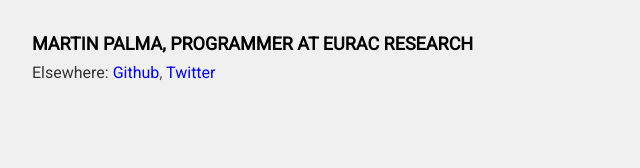
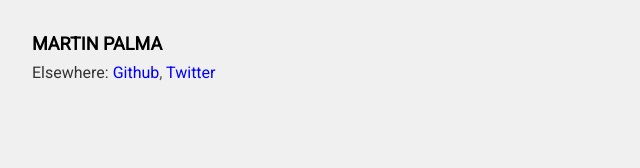
Before and after one commit to palmamartin/martin.palma.bz, a plain HTML site: page index.html in a window 1280 px wide. Shown: the whole page, without its empty margins (0-640 px from the left). Drawn offline with Linux system fonts and the light colour scheme.

Commit message:
remove headline

```diff
--- a/index.html
+++ b/index.html
@@ -13,7 +13,7 @@
 
 
 <main>
-	<h1>Martin Palma, Programmer at Eurac Research</h1>
+	<h1>Martin Palma</h1>
 	<h2 class="inline">Elsewhere:</h2>
 	<a href="http://www.github.com/palmamartin">Github</a>, <a href="http://www.twitter.com/mazebuhu">Twitter</a>
 </main>
```
